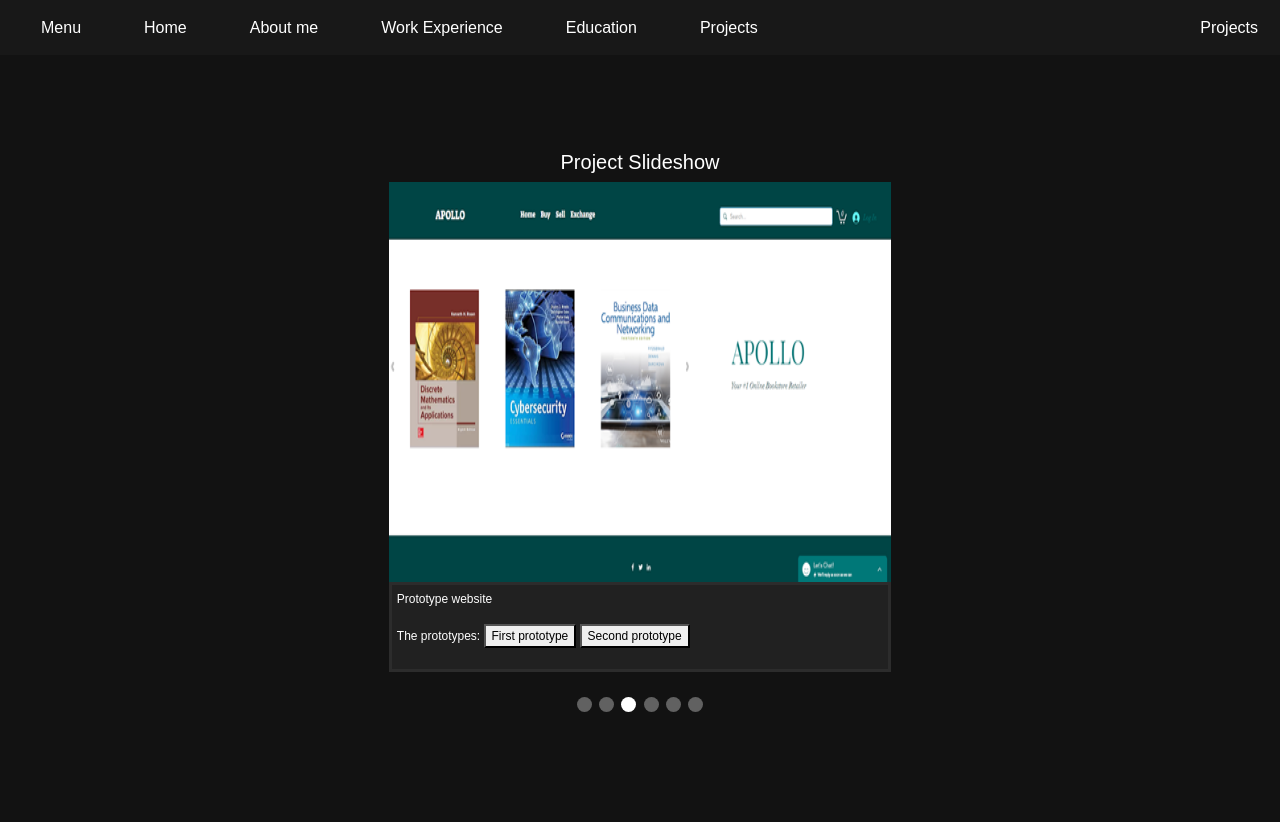
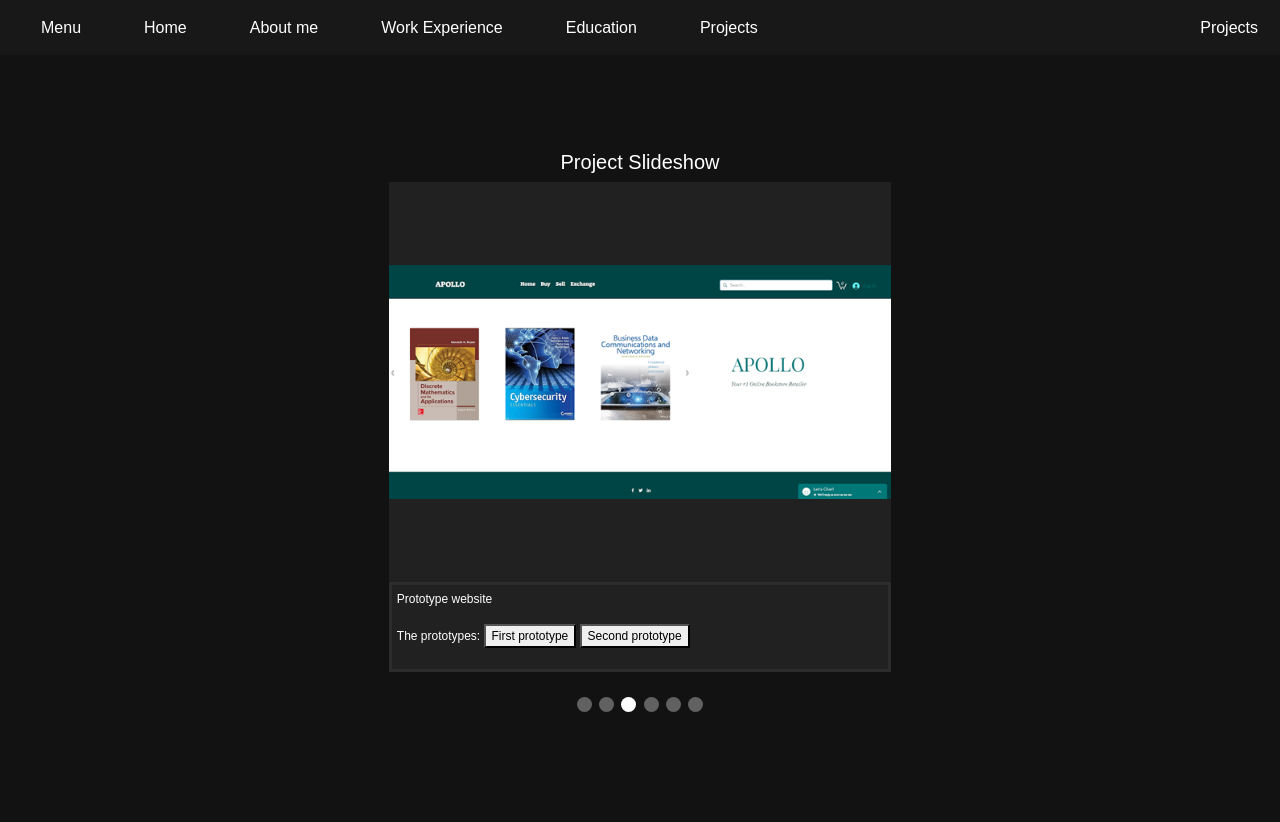
Before and after one commit to ZenonZeni/My-Personal-Website, a PHP site: page /testpage.html in a window 1280 px wide. Shown: the top 822 px of the page. Run offline with PHP 8.4, Linux system fonts and the light colour scheme.

Commit message:
slide show changes

```diff
--- a/Css/slide.css
+++ b/Css/slide.css
@@ -1,6 +1,8 @@
 .mySlidesImage{
   height:400px;
   width:100%;
+  object-fit: contain;
+  border-style: thin; color: #48484848; background-color: #48484848;
 }
 
 .dot{
```
